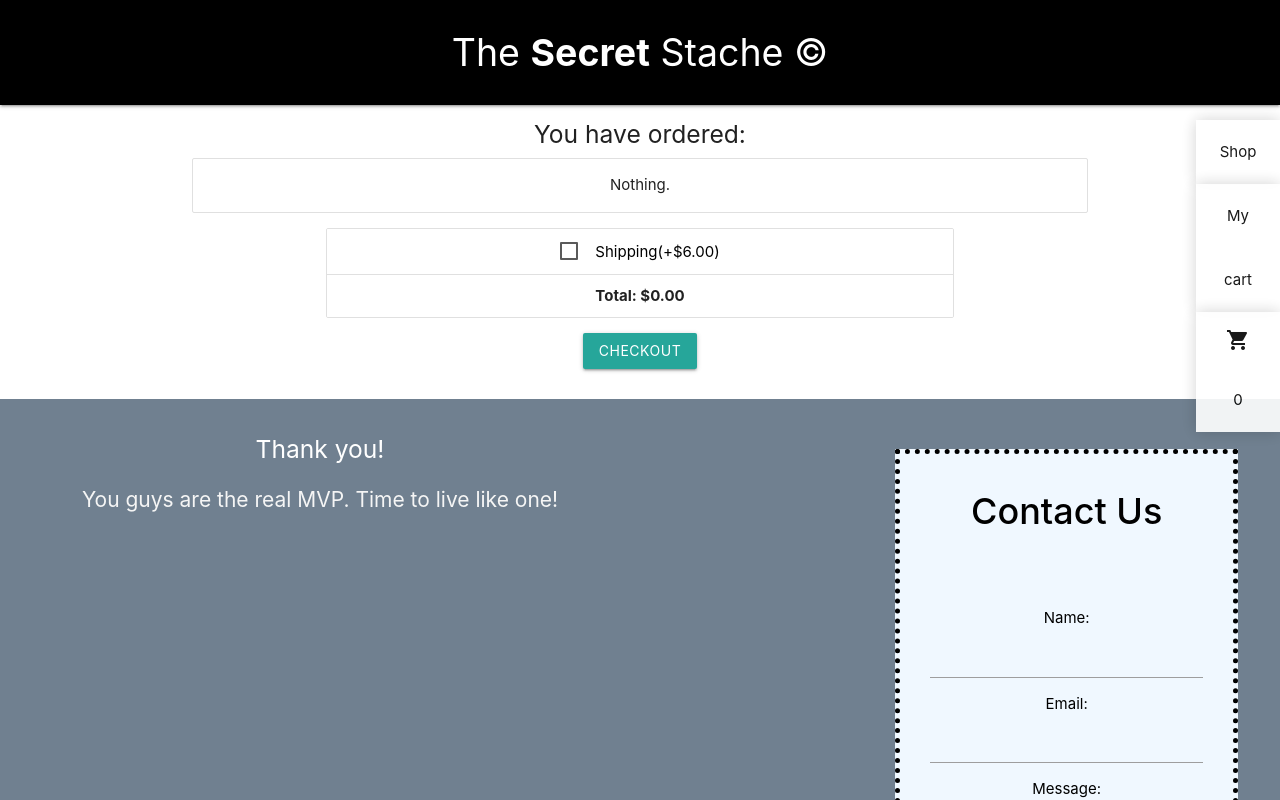
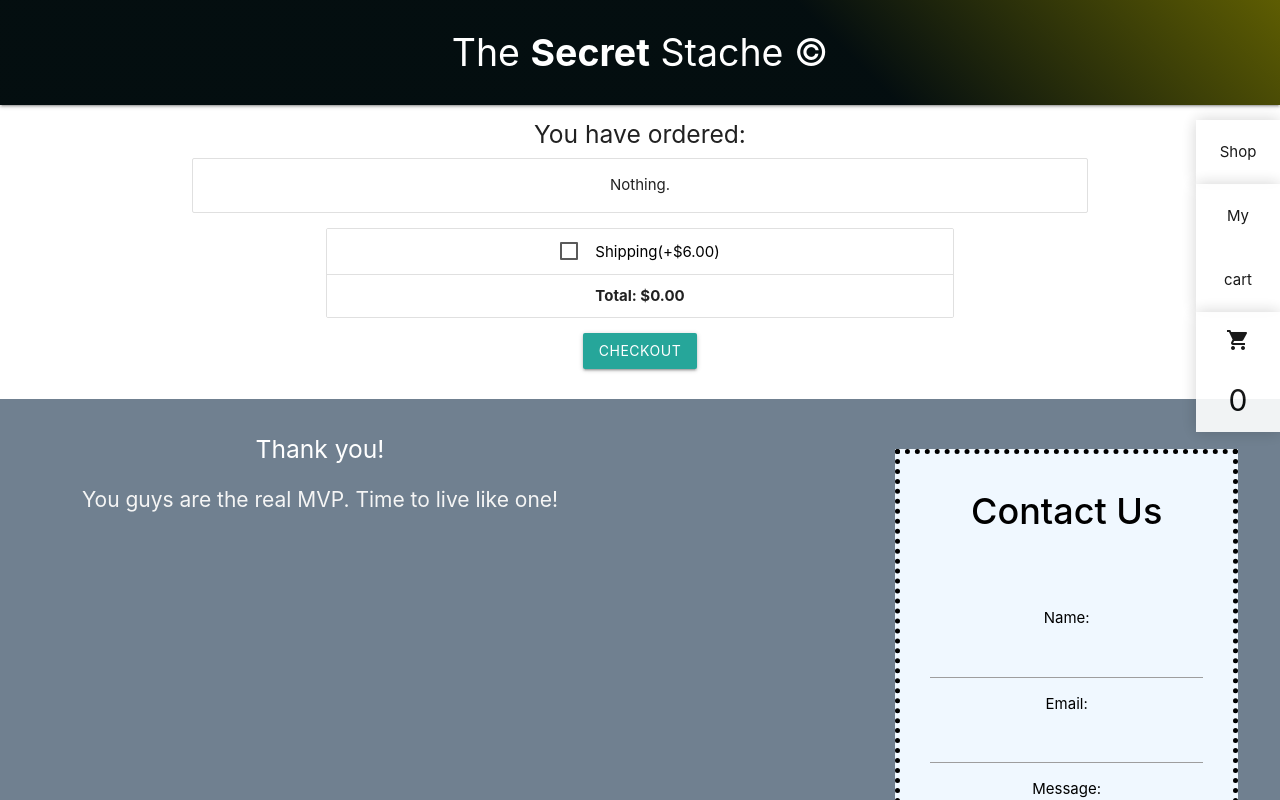
Before and after one commit to milano12345/speakerSource, a React (Create React App) app in the folder shopping-cart/: page /cart in a window 1280 px wide. Shown: the top 800 px of the page. Built offline with nearby package versions, Linux system fonts and the light colour scheme.

Commit message:
updated readability, minified images

```diff
--- a/shopping-cart/src/components/ContactForm.js
+++ b/shopping-cart/src/components/ContactForm.js
@@ -11,7 +11,7 @@ const ContactForm = () => {
       email: email.value,
       message: message.value,
     };
-    let response = await fetch("http://localhost:5000/contact", {
+    let response = await fetch("/contact", {
       method: "POST",
       headers: {
         "Content-Type": "application/json;charset=utf-8",
--- a/shopping-cart/src/components/Navbar.js
+++ b/shopping-cart/src/components/Navbar.js
@@ -6,6 +6,7 @@ import { Link } from 'react-router-dom'
 
      render(){
          const length = this.props.items.length
+         console.log('thisprops', this.props)
     return(
             <nav className="nav-wrapper">
                 <div className="title">
@@ -16,7 +17,7 @@ import { Link } from 'react-router-dom'
                     <ul className="floater">
                         <li><Link to="/">Shop</Link></li>
                         <li><Link to="/cart">My cart</Link></li>
-                        <li><Link to="/cart"><i className="material-icons new badge">shopping_cart</i>{length} </Link></li>
+                        <li><Link style={{fontSize:"2rem"}} to="/cart"><i className="material-icons new badge">shopping_cart</i>{length} </Link></li>
                     </ul>
                 </div>
             </nav>
--- a/shopping-cart/src/index.css
+++ b/shopping-cart/src/index.css
@@ -52,7 +52,8 @@ nav ul a {
 }
 
 nav {
-    background-color: black;
+    background: rgb(1,1,15);
+    background: linear-gradient(225deg, rgba(1,1,15,1) 0%, rgba(94,93,2,1) 0%, rgba(1,11,13,0.9868989832261029) 35%);
     font-size: 2.5rem;
     height: 7rem;
 }
```
Also changed, not shown: shopping-cart/src/images/cup.jpg, shopping-cart/src/images/cup2.jpg (added).
